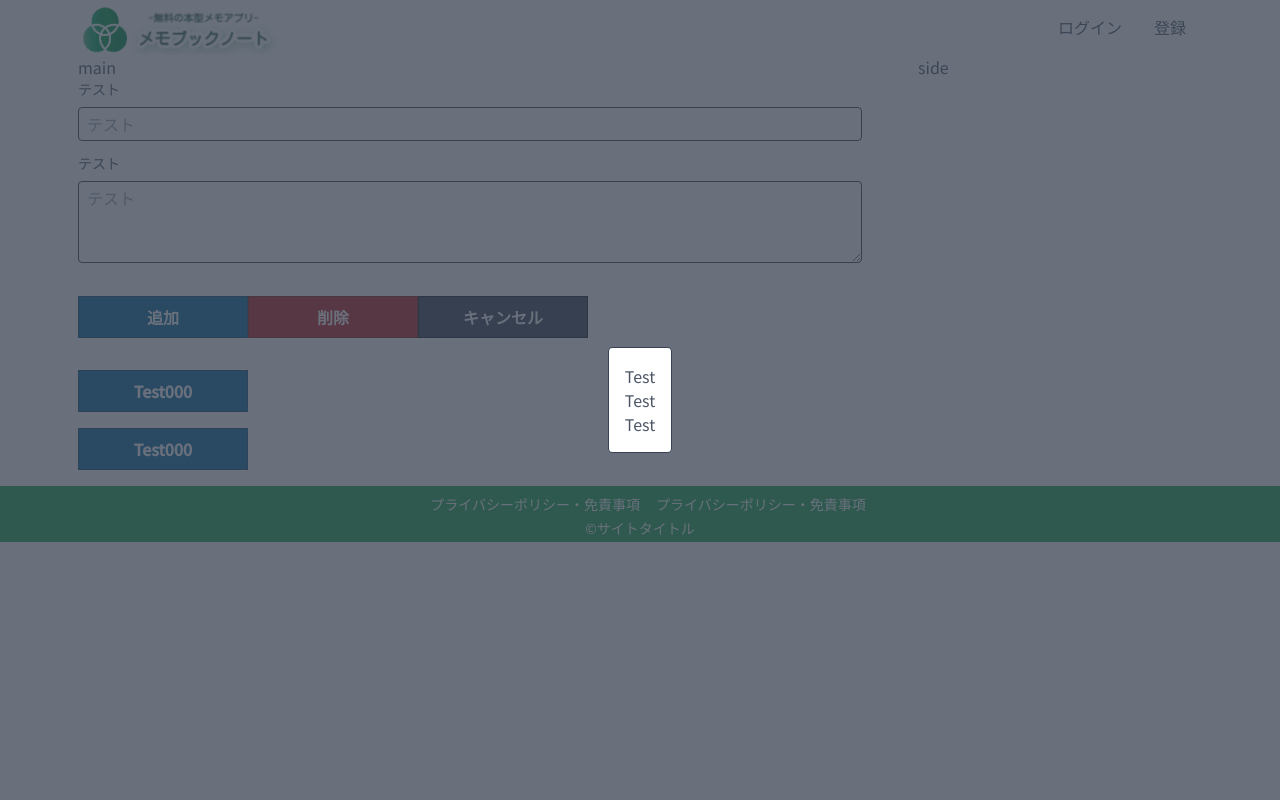
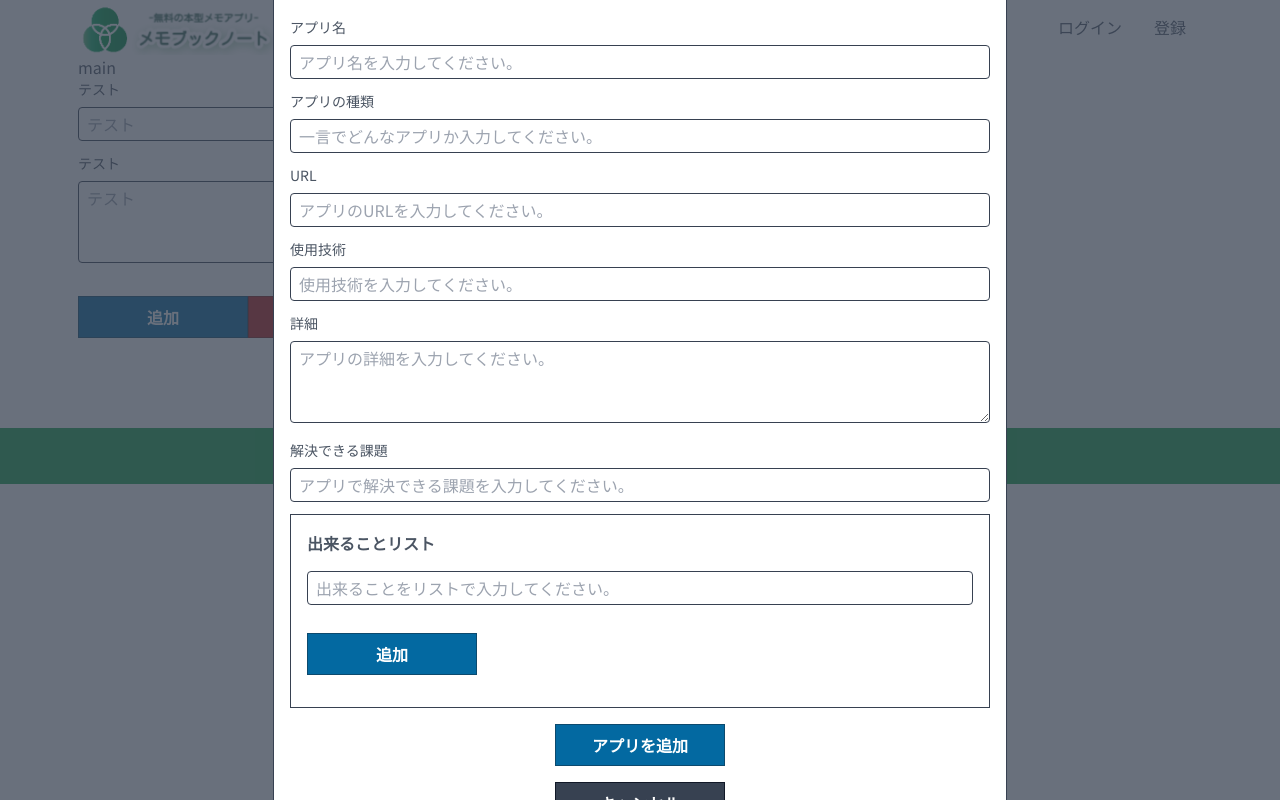
Before and after one commit to haru0354/web-app-introduction, a Next.js app: page / in a window 1280 px wide. Both pictures are taken after a click on the button "Test000". Built offline with nearby package versions, Linux system fonts and the light colour scheme.

Commit message:
編集ページにアプリの削除モーダルの追加

```diff
--- a/app/(dashboard)/dashboard/[app_id]/page.tsx
+++ b/app/(dashboard)/dashboard/[app_id]/page.tsx
@@ -1,6 +1,12 @@
-import { updateAppIntroduction } from "@/app/action/ActionAppIntroduction";
+import {
+  deleteAppIntroduction,
+  updateAppIntroduction,
+} from "@/app/action/ActionAppIntroduction";
 import FormAppIntroduction from "@/app/components/dashboard/FormAppIntroduction";
+import Button from "@/app/components/ui/Button";
+import Modal from "@/app/components/ui/Modal";
 import prisma from "@/app/lib/prisma";
+import NotFound from "@/app/not-found";
 
 const page = async ({ params }: { params: { app_id: string } }) => {
   const id = params.app_id;
@@ -10,9 +16,14 @@ const page = async ({ params }: { params: { app_id: string } }) => {
     },
   });
 
+  if (!appIntroductionData) {
+    return <NotFound />;
+  }
+
   return (
     <>
-      <div className="p-4 border border-gray-700 rounded">
+      <h2>アプリの編集</h2>
+      <div className="mx-auto p-4 border border-gray-700 rounded">
         <FormAppIntroduction
           formName="編集フォーム"
           appIntroductionData={appIntroductionData}
@@ -20,6 +31,21 @@ const page = async ({ params }: { params: { app_id: string } }) => {
           appId={id}
         />
       </div>
+      <h2>アプリの削除</h2>
+      <Modal buttonText="削除" buttonColor="red">
+        <p className="text-center">
+          登録したアプリ「{appIntroductionData?.title}」を削除しますか？
+        </p>
+        <p className="text-center">
+          削除すると復元することはできなくなります。
+        </p>
+        <form action={deleteAppIntroduction}>
+          <input type="hidden" name="appId" value={id} />
+          <Button color="red" size="normal" className="block mx-auto ">
+            削除
+          </Button>
+        </form>
+      </Modal>
     </>
   );
 };
--- a/app/components/dashboard/FormAppIntroduction.tsx
+++ b/app/components/dashboard/FormAppIntroduction.tsx
@@ -61,7 +61,7 @@ const FormAppIntroduction: React.FC<FormAppIntroductionProps> = ({
   );
 
   return (
-    <form action={dispatch} className="max-w-[700px] w-[80vw]">
+    <form action={dispatch} className="max-w-[700px] w-[80vw] mx-auto">
       <p className="text-center font-semibold pb-2  mb-6 border-b border-dashed border-gray-700">
         {formName}
       </p>
--- a/app/components/ui/Modal.tsx
+++ b/app/components/ui/Modal.tsx
@@ -4,11 +4,12 @@ import { useEffect, useState } from "react";
 import Button from "./Button";
 
 type ModalProps = {
+  buttonColor: "red" | "blue" | "gray";
   buttonText: string;
   children: React.ReactNode;
 };
 
-const Modal: React.FC<ModalProps> = ({ buttonText, children }) => {
+const Modal: React.FC<ModalProps> = ({ buttonColor, buttonText, children }) => {
   const [isModalOpen, setIsModalOpen] = useState<boolean>(false);
 
   useEffect(() => {
@@ -33,11 +34,12 @@ const Modal: React.FC<ModalProps> = ({ buttonText, children }) => {
 
   return (
     <>
-    <Button color="blue" size="normal" className="block" onClick={toggleModalOpen}>{buttonText}</Button>
+    <Button color={buttonColor} size="normal" className="block mx-auto" onClick={toggleModalOpen}>{buttonText}</Button>
       {isModalOpen && (
         <div className="fixed flex items-center justify-center inset-0 w-full h-full z-[100] bg-gray-700 bg-opacity-75" onClick={toggleModalClose}>
           <div className="p-4 border border-gray-700 rounded bg-white">
             {children}
+            <Button color="gray" size="normal" className="block mx-auto" onClick={toggleModalOpen}>キャンセル</Button>
           </div>
         </div>
       )}
--- a/app/page.tsx
+++ b/app/page.tsx
@@ -21,14 +21,7 @@ export default function Home() {
         <Button color="gray" size="normal">
           キャンセル
         </Button>
-        <Modal buttonText="Test000">
-          <div>
-            <p>Test</p>
-            <p>Test</p>
-            <p>Test</p>
-          </div>
-        </Modal>
-        <Modal buttonText="Test000">
+        <Modal buttonText="Test000" buttonColor="blue" >
           <FormAppIntroduction
             formName="追加フォーム"
             formAction={addAppIntroduction}
```
